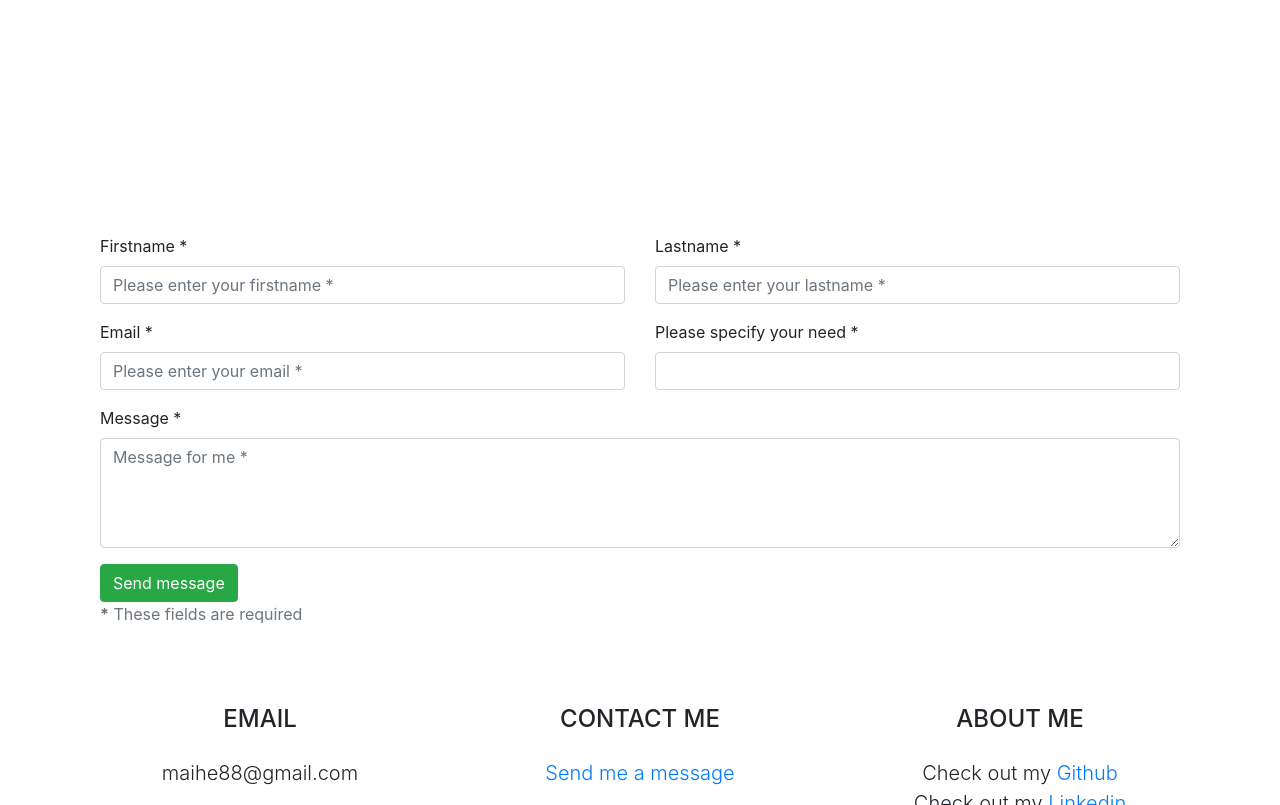
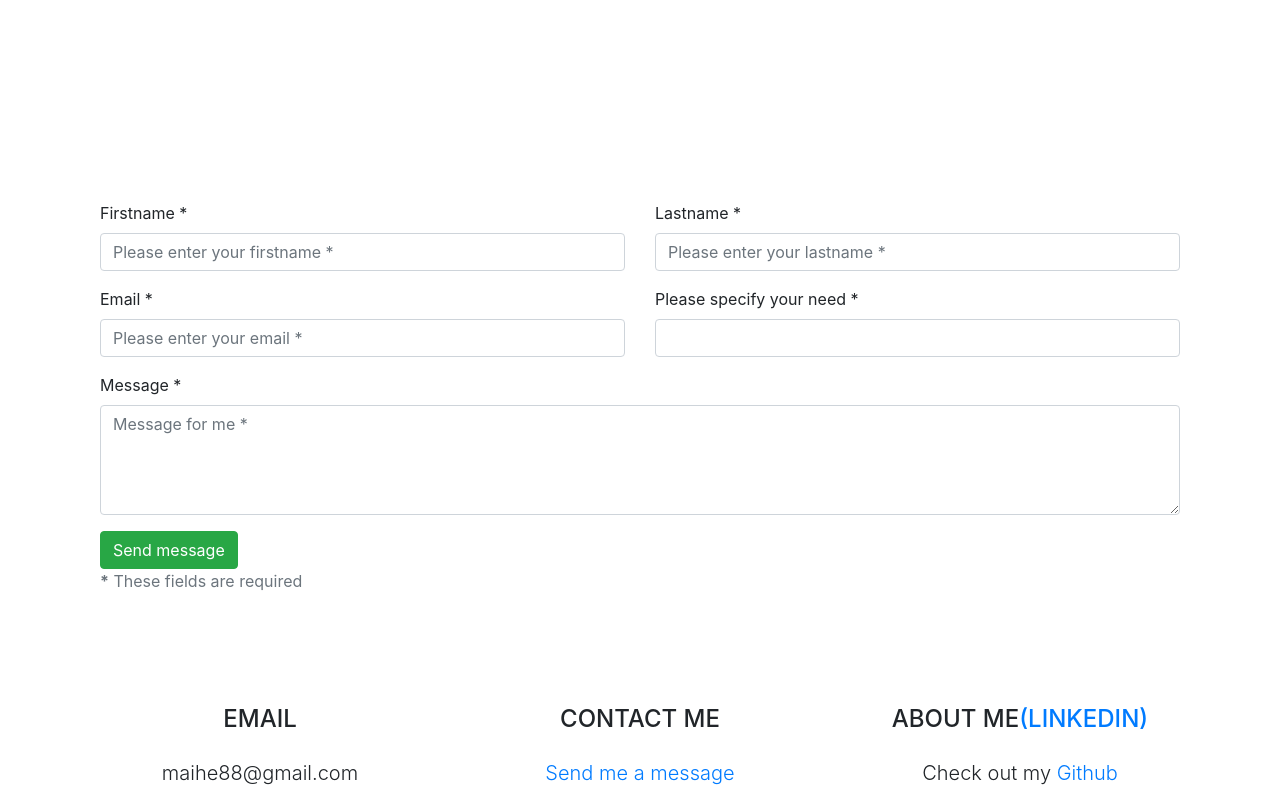
Before and after one commit to mablic/sstradingapp, a Django app: page /message/ in a window 1280 px wide. Shown: the part 68-873 px from the top of the page. Run offline with Django 4.2, Linux system fonts and the light colour scheme; some libraries are stand-ins or nearby versions.

Commit message:
updates with front page

```diff
--- a/web_app/templates/web_app/base.html
+++ b/web_app/templates/web_app/base.html
@@ -27,7 +27,7 @@
             height: 100px;
             width: 100%;
             right: 0;
-            bottom: 50px;
+            bottom: 80px;
             left: 0;
             z-index: 1030;
         }
@@ -70,12 +70,9 @@
 
                 <!-- Footer About Text -->
                 <div class="col-lg-4">
-                    <h4 class="text-uppercase mb-4">About Me</h4>
+                    <h4 class="text-uppercase mb-4">About Me<a href="https://www.linkedin.com/in/mai-he-08a6557b/">(Linkedin)</a></h4>
                     <p class="lead mb-0">Check out my
                         <a href="https://github.com/mablic">Github</a>
-                    </p>
-                    <p class="lead mb-0">Check out my
-                        <a href="https://www.linkedin.com/in/mai-he-08a6557b/">Linkedin</a>
                     </p>
                 </div>
             </div>
--- a/web_app/templates/web_app/message.html
+++ b/web_app/templates/web_app/message.html
@@ -5,12 +5,12 @@
         <title>Contact</title>
         <meta charset="UTF-8">
         <meta name="viewport" content="width=device-width, initial-scale=1.0">
-        <link rel="stylesheet" href="https://stackpath.bootstrapcdn.com/bootstrap/4.1.3/css/bootstrap.min.css" integrity="sha384-MCw98/SFnGE8fJT3GXwEOngsV7Zt27NXFoaoApmYm81iuXoPkFOJwJ8ERdknLPMO" crossorigin="anonymous">
+        <link rel="stylesheet" href="https://stackpath.bootstrapcdn.com/bootstrap/4.1.3/css/bootstrap.min.css">
         <link href='https://fonts.googleapis.com/css?family=Lato:300,400,700' rel='stylesheet' type='text/css'>
     </head>
 
     <body>
-        <div class="container" style="padding-top: 10px;margin-top: 18%;">
+        <div class="container" style="padding-top: 10px;margin-top: 15%;">
 
             <div class="messages"></div>
 
```
